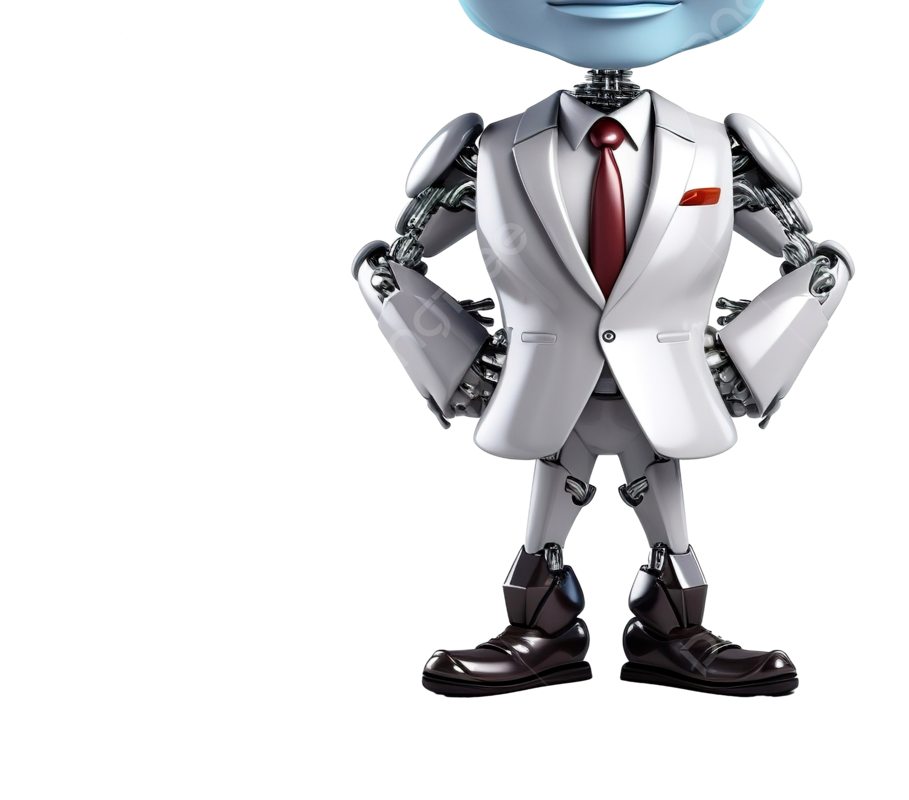
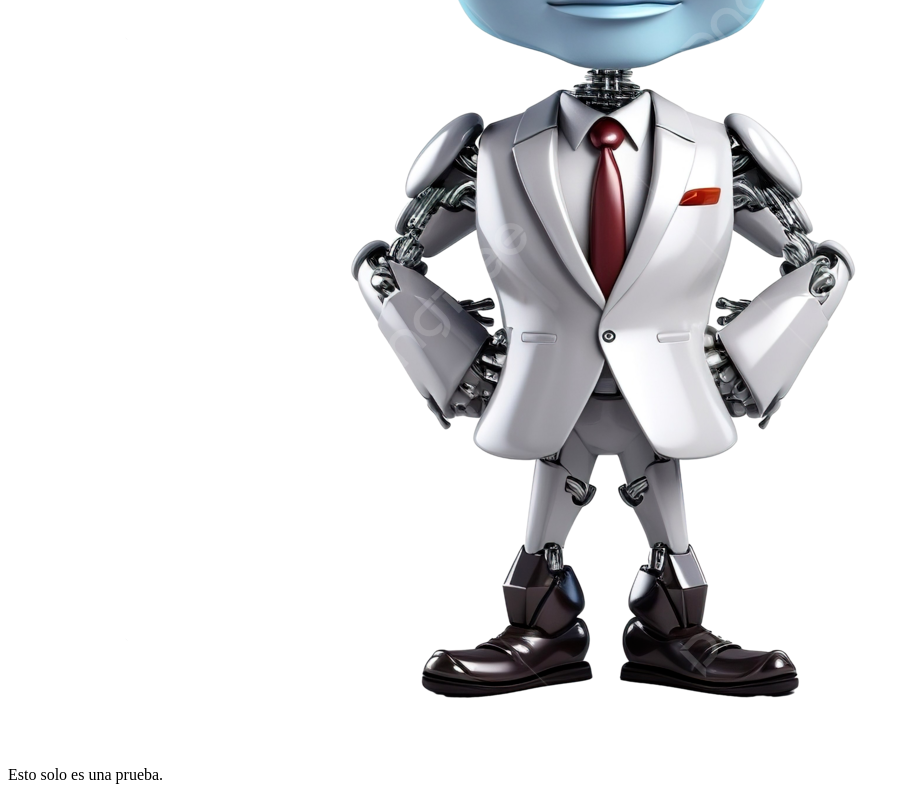
Before and after one commit to DavidLeonB/pag-4, a plain HTML site: page index.html in a window 1280 px wide. Shown: the part 2123-2923 px from the top of the page, without its empty margins (0-909 px from the left). Before the commit the page ends 2881 px from the top, so only its background shows below. Drawn offline with Linux system fonts and the light colour scheme.

Commit message:
Update index.html

```diff
--- a/index.html
+++ b/index.html
@@ -95,6 +95,7 @@
     </section>
     <img class="img2" src="/img/img1.png" alt="">
    </section>
+    <p>Esto solo es una prueba.</p>
 
   </body>
 </html>
```
